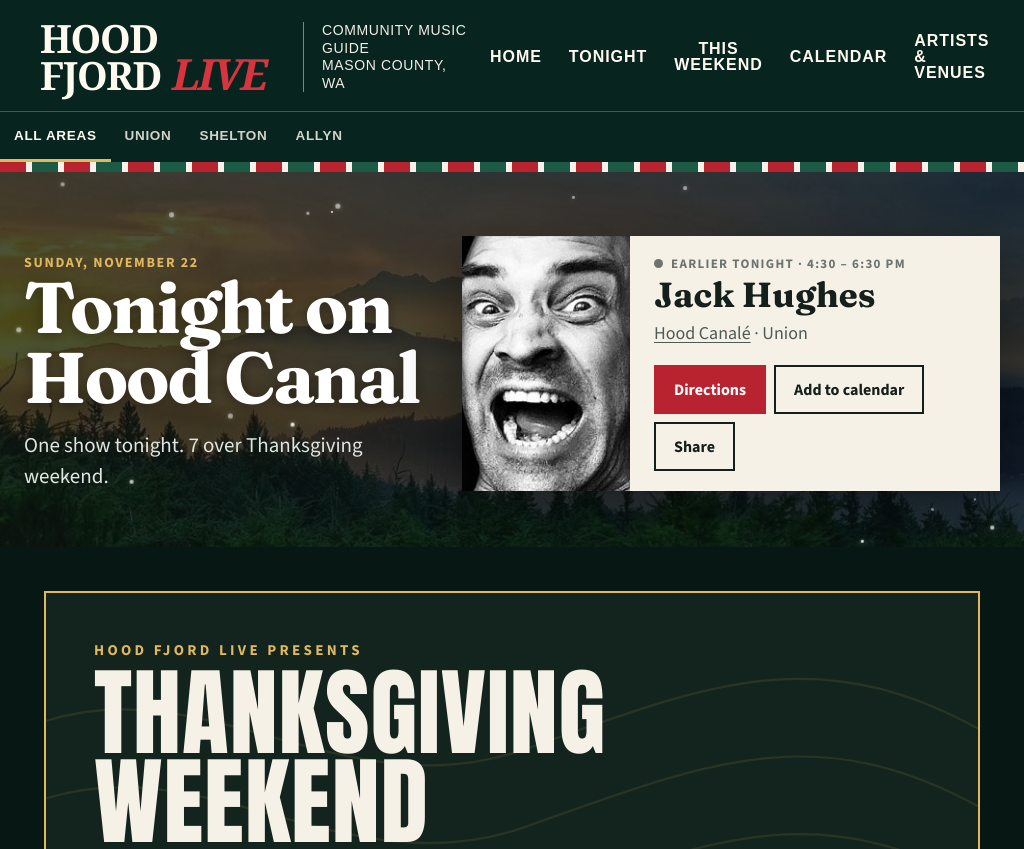
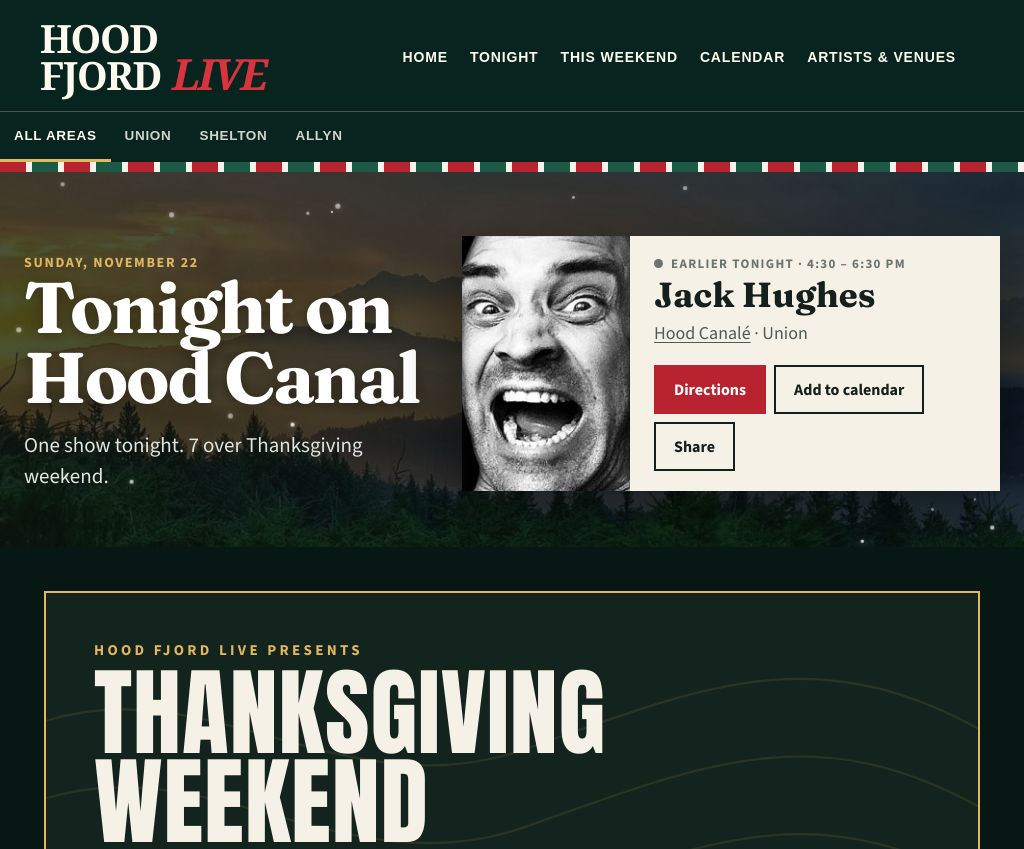
Before and after one commit to kpdiscount/hoodfjordlive, a plain HTML site: page index.html in a window 1024 px wide. Shown: the top 849 px of the page. Drawn offline with nearby package versions, Linux system fonts and the light colour scheme.

Commit message:
Redesign preview: fix medium-width layout
Stack the map above its list below 1000px (it pushed the page sideways
between about 760 and 1000px), and keep the header menu on screen between
900 and 1180px, where it already ran off the right edge on the live site.

Co-Authored-By: Claude Opus 5.5 <noreply@anthropic.com>
Claude-Session: https://claude.ai/code/session_01EGGVw4m65XV7uAHJMJcMq2

```diff
--- a/index.html
+++ b/index.html
@@ -1037,6 +1037,16 @@ main.rd .foot{margin-top:56px}
 html body .sheet .dayhead,html body .sheet .dayhead *{color:var(--rd-cream)!important;border-color:var(--rd-cream)!important}
 html body .sheet .dayhead .wtag{color:var(--rd-gold)!important}
 
+/* Medium screens: stack the map above its list, and keep the header menu on screen
+   (the menu already ran off the right edge between about 900 and 1100px). */
+@media(max-width:1000px){.rd-map-grid{grid-template-columns:minmax(0,560px);gap:28px}}
+@media(min-width:900px) and (max-width:1180px){
+  .mast{grid-template-columns:auto 1fr auto!important}
+  .brand-tag{display:none!important}
+  .desktop-nav{gap:6px!important;justify-content:flex-end}
+  .desktop-nav button,.desktop-nav a{font-size:14px!important;padding:10px 8px!important}
+}
+
 /* ---- phones ---- */
 @media(max-width:760px){
   .rd-hero-in{padding:34px 16px 26px;gap:22px}
```
